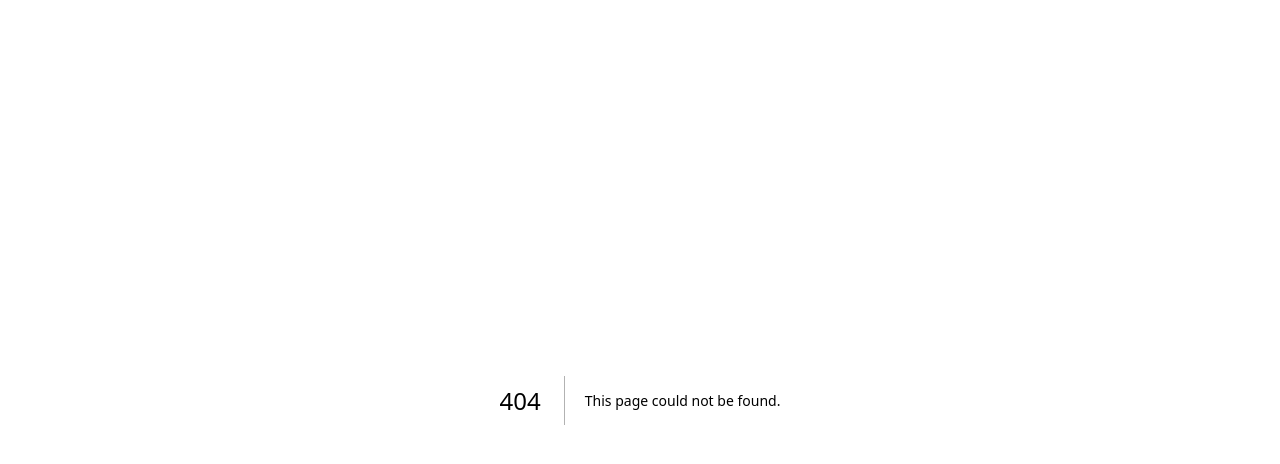
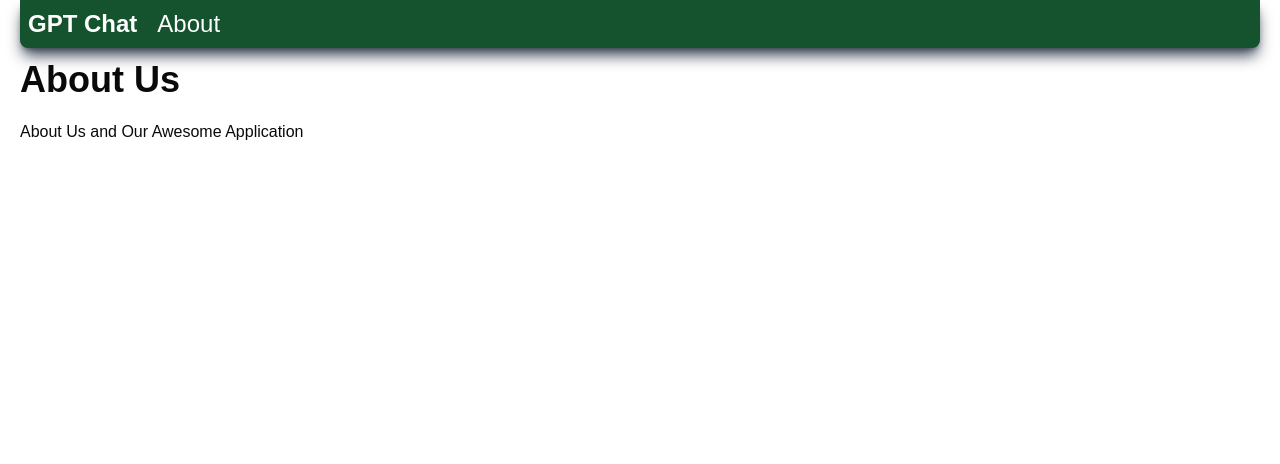
Before and after one commit to melaniebrgr/nextjs-chatgpt-app, a Next.js app: page /about in a window 1280 px wide. Before the commit this address had no page. Shown: the top 464 px of the page. Built offline with nearby package versions, Linux system fonts and the light colour scheme.

Commit message:
feat: :sparkles: routes to about us page

```diff
--- /dev/null
+++ b/src/app/about/page.tsx
@@ -0,0 +1,8 @@
+export default function AboutRoute() {
+    return (
+      <main>
+        <h1 className="text-4xl font-bold">About Us</h1>
+        <div className="mt-5">About Us and Our Awesome Application</div>
+      </main>
+    );
+  }
--- a/src/app/layout.tsx
+++ b/src/app/layout.tsx
@@ -1,6 +1,7 @@
 import type { Metadata } from "next";
 import { Geist, Geist_Mono } from "next/font/google";
 import "./globals.css";
+import Link from "next/link";
 
 const geistSans = Geist({
   variable: "--font-geist-sans",
@@ -24,11 +25,20 @@
 }>) {
   return (
     <html lang="en">
-      <body
-        className={`${geistSans.variable} ${geistMono.variable} antialiased`}
-      >
-        {children}
-      </body>
+  <body className={`${geistSans.variable} ${geistMono.variable} antialiased px-2 md:px-5`}>
+    <header className="text-white font-bold bg-green-900 text-2xl p-2 mb-3 rounded-b-lg shadow-gray-700 shadow-lg flex">
+      <div className="flex flex-grow">
+        <Link href="/">GPT Chat</Link>
+        <Link href="/about" className="ml-5 font-light">
+          About
+        </Link>
+      </div>
+      <div></div>
+    </header>
+    <div className="flex flex-col md:flex-row">
+      <div className="flex-grow">{children}</div>
+    </div>
+  </body>
     </html>
   );
 }
--- a/src/app/page.tsx
+++ b/src/app/page.tsx
@@ -1,4 +1,4 @@
-export default function Home() {
+export default function LandingRoute() {
   return (
     <main className="p-5">
       <h1 className="text-4xl font-bold">Welcome To GPT Chat</h1>
```
